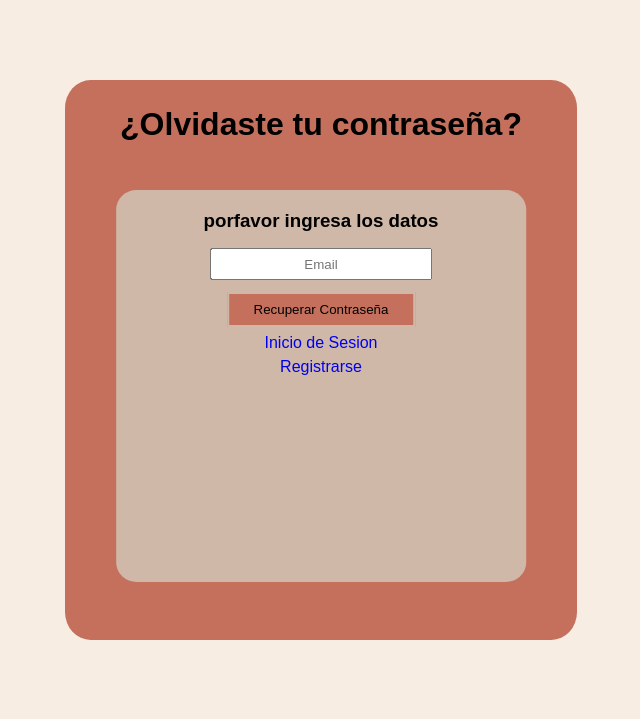
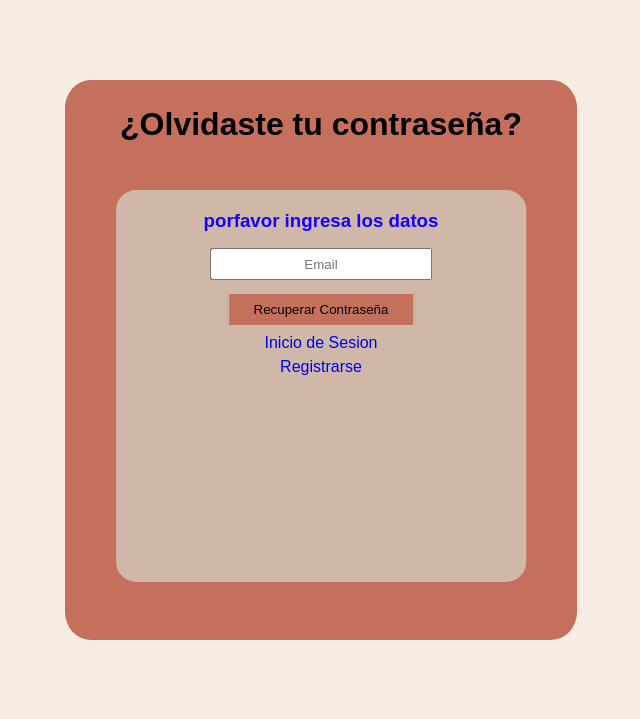
Before and after one commit to Cristian0Caceres/INFO1170_G1_SEC1, a PHP site: page /recuperar.html in a window 1280 px wide. Shown: the part 40-759 px from the top of the page, without its empty margins (319-959 px from the left). Run offline with PHP 8.4, Linux system fonts and the light colour scheme.

Commit message:
Update recuperar.css

```diff
--- a/recuperar/recuperar/recuperar.css
+++ b/recuperar/recuperar/recuperar.css
@@ -122,6 +122,7 @@ main{
     align-items: center;
     justify-content: center;
     padding-top: 5%;
+    color: #1500FF;
 }
 
 .datos form {
```
